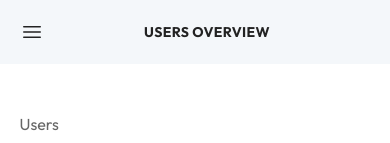
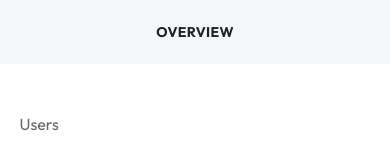
Before and after one commit to tunjixy/customer-entry-dashboard, a Vue app: page / in a window 390 px wide. Shown: the top 143 px of the page. Built offline with nearby package versions, Linux system fonts and the light colour scheme.

Commit message:
clean up

```diff
--- a/src/components/navigation/NavHeader.vue
+++ b/src/components/navigation/NavHeader.vue
@@ -4,14 +4,10 @@
       class="h-16 w-full bg-background backdrop-blur-sm backdrop-saturate-[180%] transition-none"
     >
       <div class="wrapper">
-        <div class="flex items-center justify-between w-full h-16 gap-2">
-          <button @click="$emit('toggle')">
-            <MenuIcon class="size-6 lg:hidden" />
-          </button>
+        <div class="flex items-center justify-center w-full h-16 gap-2">
           <p class="text-sm font-bold tracking-wide uppercase">
             {{ pageTitle }}
           </p>
-          <div></div>
         </div>
       </div>
     </nav>
@@ -19,11 +15,8 @@
 </template>
 
 <script setup lang="ts">
-import MenuIcon from '@/assets/icons/menu.svg'
 import { useAppStore } from '@/stores/app'
 import { storeToRefs } from 'pinia'
-
-defineEmits(['toggle'])
 
 // Reusable composable
 const { pageTitle } = storeToRefs(useAppStore())
--- a/src/views/user/index.vue
+++ b/src/views/user/index.vue
@@ -13,5 +13,5 @@ import UserListing from '@/components/user/UserListing.vue'
 // Reusable composable
 const app = useAppStore()
 
-app.setPageTitle('Users Overview')
+app.setPageTitle('Overview')
 </script>
```
